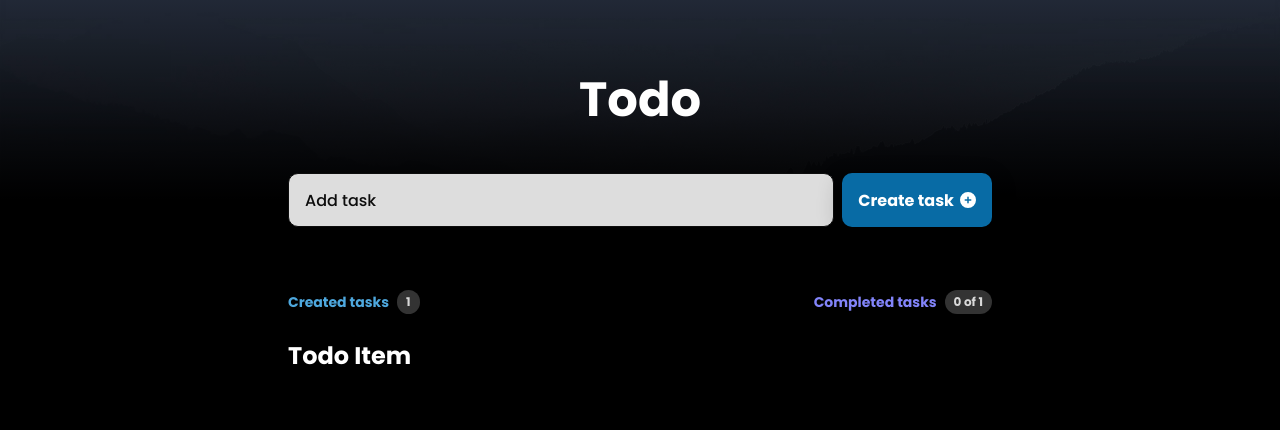
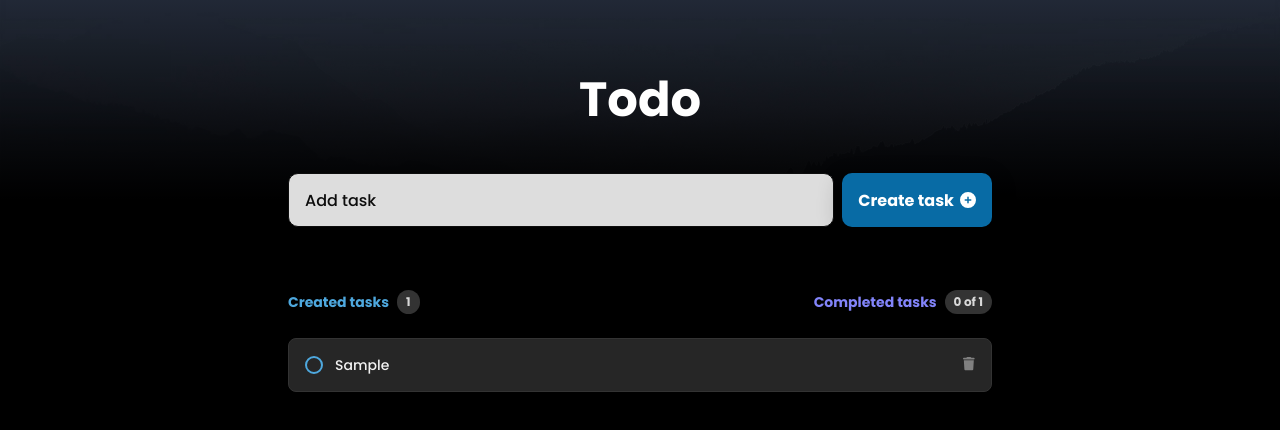
Before and after one commit to HarenaFiantso/TodoApp-REACT, a React (Create React App) app: page / in a window 1280 px wide. Both pictures are taken after typing "Sample" into the empty fields and a click on the button "Create task". Shown: the top 430 px of the page. Built offline with nearby package versions, Linux system fonts and the light colour scheme.

Commit message:
fix: Finish the implementation of the todo task item component

```diff
--- a/src/components/TodoItem/TodoItem.jsx
+++ b/src/components/TodoItem/TodoItem.jsx
@@ -1,7 +1,21 @@
+import { faCircleCheck, faTrash } from "@fortawesome/free-solid-svg-icons";
+import { FontAwesomeIcon } from "@fortawesome/react-fontawesome";
 import "./todoItem.css";
 
-const TodoItem = () => {
-  return <h1>Todo Item</h1>;
+const TodoItem = ({ task, onDelete, onComplete }) => {
+  return (
+    <div className="task">
+      <button className="checkContainer" onClick={() => onComplete(task.id)}>
+        {task.isCompleted ? <FontAwesomeIcon icon={faCircleCheck} /> : <div />}
+      </button>
+
+      <p className={task.isCompleted ? "textCompleted" : ""}>{task.title}</p>
+
+      <button className="deleteButton" onClick={() => onDelete(task.id)}>
+        <FontAwesomeIcon icon={faTrash} />
+      </button>
+    </div>
+  );
 };
 
 export default TodoItem;
```
